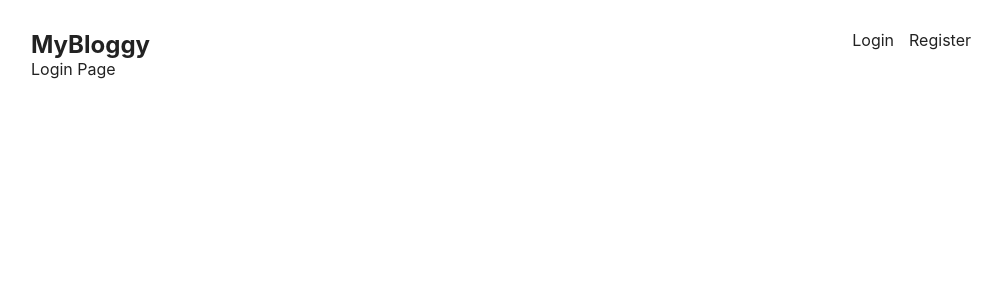
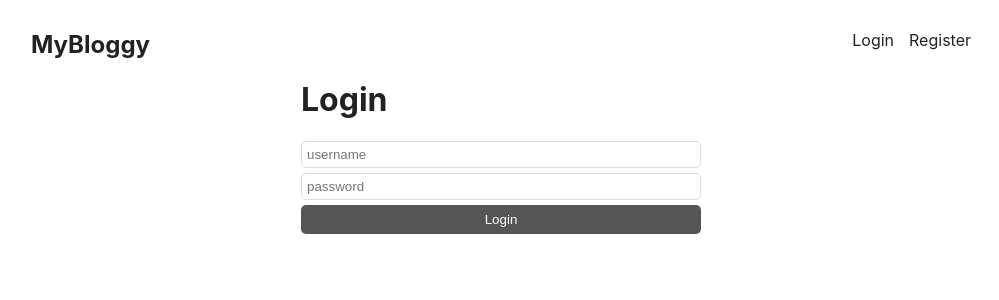
Before and after one commit to Matiasbenites/MERN-blog, a React (Create React App) app: page /login in a window 1280 px wide. Shown: the top 300 px of the page, without its empty margins (139-1138 px from the left). Built offline with nearby package versions, Linux system fonts and the light colour scheme.

Commit message:
feat:Loginpage created;form added

```diff
--- a/src/Pages/LoginPage.js
+++ b/src/Pages/LoginPage.js
@@ -1,5 +1,12 @@
 export default function LoginPage() {
-  return <div>
-    Login Page
-  </div>;
+  return (
+    <div>
+      <form className="login">
+        <h1>Login</h1>
+        <input type="text" placeholder="username"></input>
+        <input type="password" placeholder="password"></input>
+        <button>Login</button>
+      </form>
+    </div>
+  );
 }
```
